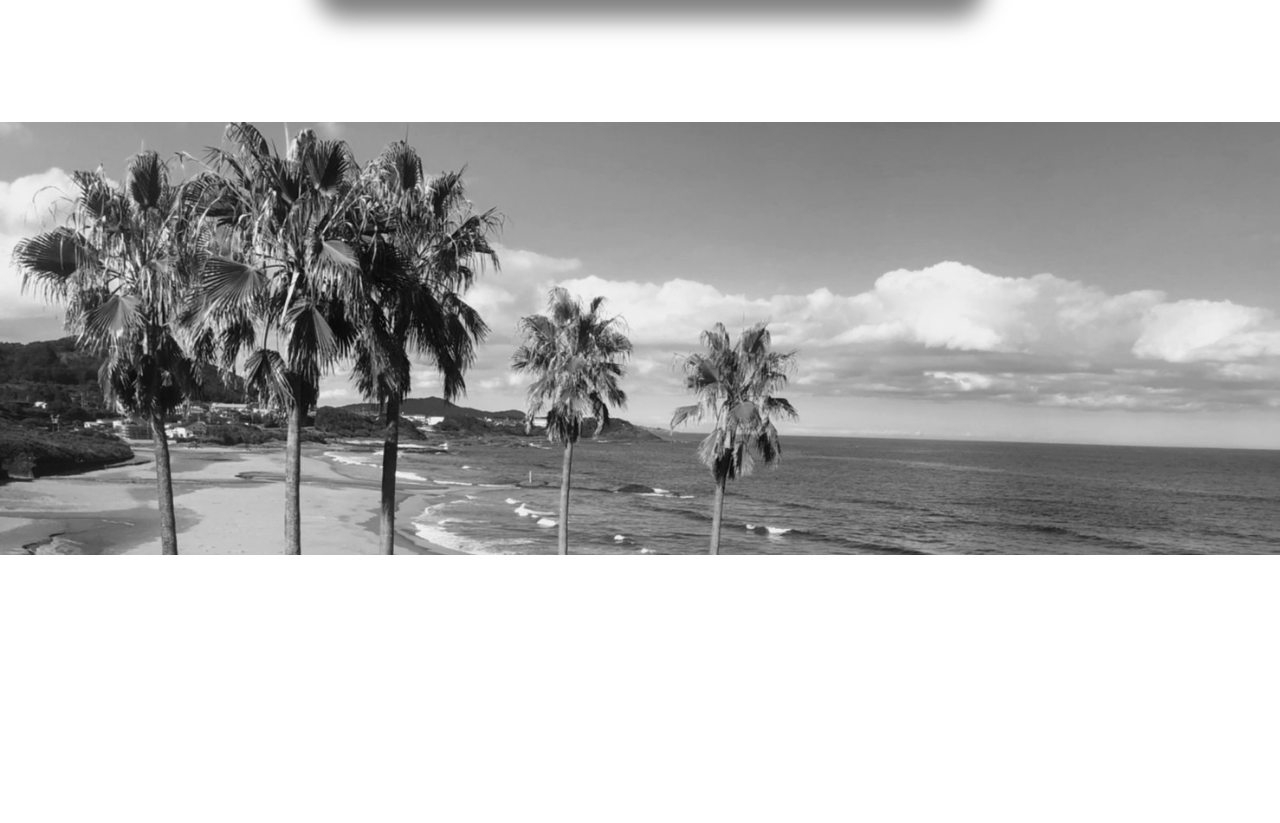
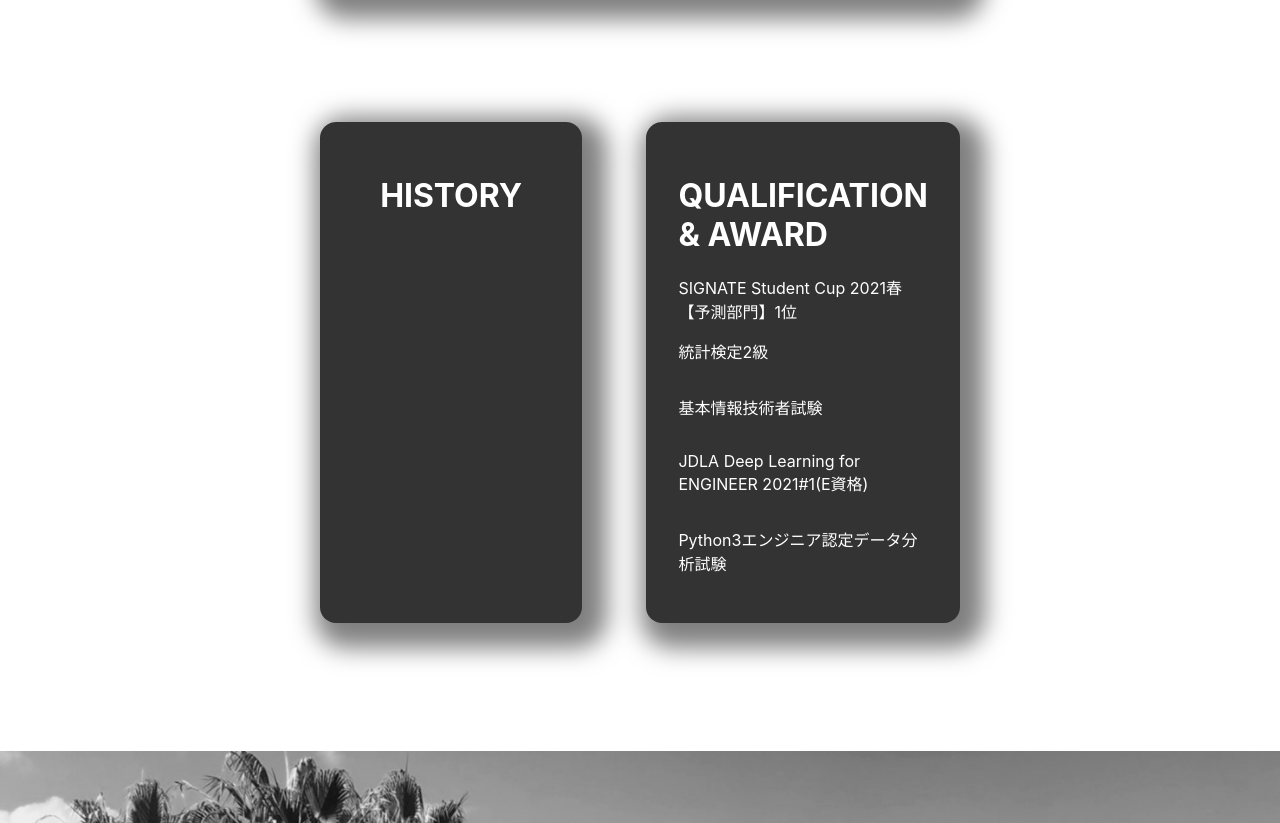
Before and after one commit to katsuya6152/nextjs-my-portfolio, a Next.js app: page / in a window 1280 px wide. Shown: the part 640-1463 px from the top of the page. Before the commit the page ends 1195 px from the top, so only its background shows below. Built offline with nearby package versions, Linux system fonts and the light colour scheme.

Commit message:
Add Award

```diff
--- /dev/null
+++ b/src/components/Award.tsx
@@ -0,0 +1,49 @@
+import Box from '@mui/material/Box'
+import Paper from '@mui/material/Paper'
+import Stack from '@mui/material/Stack'
+import { createTheme, ThemeProvider, styled } from '@mui/material/styles'
+import Link from 'next/link'
+
+const Award = () => {
+  const darkTheme = createTheme({ palette: { mode: 'dark' } })
+  return (
+    <>
+      <Box sx={{ width: '100%'}}>
+        <ThemeProvider theme={darkTheme}>
+          <Paper
+            elevation={12}
+            sx={{
+              height: '100%',
+              borderRadius: 4,
+              padding: 4,
+              boxShadow: '10px 10px 25px 15px rgba(0, 0, 0, 0.5)',
+            }}
+          >
+            <Stack sx={{ alignItems: 'center' }}>
+              <h1>QUALIFICATION & AWARD</h1>
+              <Stack
+                direction={'row'}
+                spacing={12}
+                sx={{ alignItems: 'center', justifyContent: 'center' }}
+              >
+                <Stack>
+                  <Stack>
+                    <Link href={'https://signate.jp/competitions/449'}>
+                      SIGNATE Student Cup 2021春【予測部門】1位
+                    </Link>
+                    <p>統計検定2級</p>
+                    <p>基本情報技術者試験</p>
+                    <p>JDLA Deep Learning for ENGINEER 2021#1(E資格)</p>
+                    <p>Python3エンジニア認定データ分析試験</p>
+                  </Stack>
+                </Stack>
+              </Stack>
+            </Stack>
+          </Paper>
+        </ThemeProvider>
+      </Box>
+    </>
+  )
+}
+
+export default Award
--- /dev/null
+++ b/src/components/History.tsx
@@ -0,0 +1,39 @@
+import Box from '@mui/material/Box'
+import Paper from '@mui/material/Paper'
+import Stack from '@mui/material/Stack'
+import { createTheme, ThemeProvider, styled } from '@mui/material/styles'
+import Grid from '@mui/system/Unstable_Grid'
+
+const Item = styled('div')(({ theme }) => ({
+  backgroundColor: theme.palette.mode === 'dark' ? '#1A2027' : '#fff',
+  padding: theme.spacing(1),
+  textAlign: 'left',
+}))
+
+const History = () => {
+  const darkTheme = createTheme({ palette: { mode: 'dark' } })
+  return (
+    <>
+      <Box sx={{ width: '100%' }}>
+        <ThemeProvider theme={darkTheme}>
+          <Paper
+            elevation={12}
+            sx={{
+              height: '100%',
+              borderRadius: 4,
+              padding: 4,
+              boxShadow: '10px 10px 25px 15px rgba(0, 0, 0, 0.5)',
+            }}
+          >
+            <Stack sx={{ alignItems: 'center' }}>
+              <h1>HISTORY</h1>
+
+            </Stack>
+          </Paper>
+        </ThemeProvider>
+      </Box>
+    </>
+  )
+}
+
+export default History
--- a/src/pages/index.tsx
+++ b/src/pages/index.tsx
@@ -3,7 +3,9 @@ import type { NextPage } from 'next'
 import Head from 'next/head'
 
 import About from '@/components/About'
+import Award from '@/components/Award'
 import Header from '@/components/Header'
+import History from '@/components/History'
 import LastImage from '@/components/LastImage'
 import styles from '@/styles/Home.module.css'
 
@@ -20,8 +22,22 @@ const Home: NextPage = () => {
       <main>
         <Stack direction='column' justifyContent='center' alignItems='center' spacing={16}>
           <About />
-
-          <LastImage/>
+          <Stack
+            direction='row'
+            spacing={8}
+            sx={{ width: 1 / 2, display: { xs: 'none', lg: 'flex' } }}
+          >
+            <History />
+            <Award />
+          </Stack>
+          <Stack
+            spacing={8}
+            sx={{ width: 6 / 7, display: { xs: 'flex', lg: 'none' } }}
+          >
+            <History />
+            <Award />
+          </Stack>
+          <LastImage />
         </Stack>
       </main>
 
```
